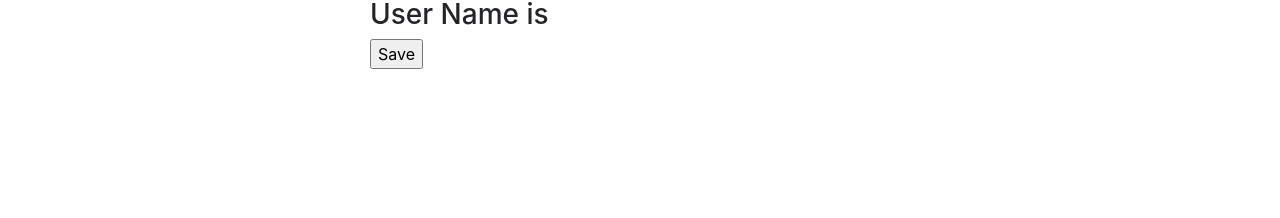
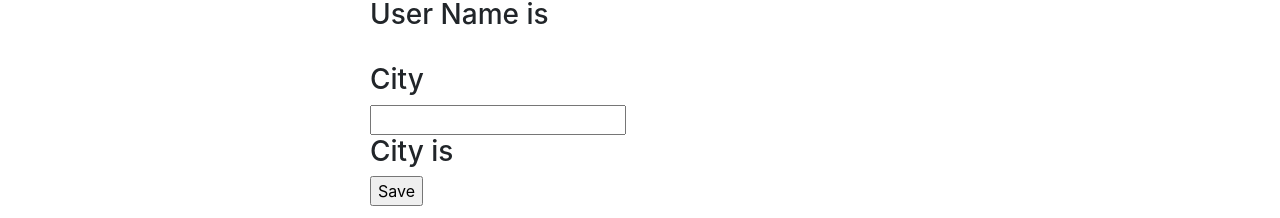
Before and after one commit to erayberatatalay/reactcourse, a React (Create React App) app in the folder intro/: page /form1 in a window 1280 px wide. Shown: the part 130-348 px from the top of the page. Built offline with nearby package versions, Linux system fonts and the light colour scheme; no server answers.

Commit message:
Multiple form element

```diff
--- a/intro/src/FormDemo1.js
+++ b/intro/src/FormDemo1.js
@@ -1,9 +1,12 @@
 import React, { Component } from 'react';
 
 export default class FormDemo1 extends Component {
-    state = { userName: '' }
+    state = { userName: '', city: '' }
     onChangeHandler = (event) => {
-        this.setState({ userName: event.target.value })
+        //this.setState({ userName: event.target.value })
+        let name = event.target.name;
+        let value = event.target.value;
+        this.setState({ [name]: value })
     }
 
     onSubmitHandler = (event) => {
@@ -15,8 +18,12 @@
             <div>
                 <form onSubmit={this.onSubmitHandler} >
                     <h3>User Name</h3>
-                    <input onChange={this.onChangeHandler} type="text"></input>
+                    <input name="userName" onChange={this.onChangeHandler} type="text"></input>
                     <h3>User Name is {this.state.userName}</h3>
+                    <br />
+                    <h3>City</h3>
+                    <input name="city" onChange={this.onChangeHandler} type="text"></input>
+                    <h3>City is {this.state.city}</h3>
                     <input type="submit" value="Save" />
                 </form>
             </div>
```
